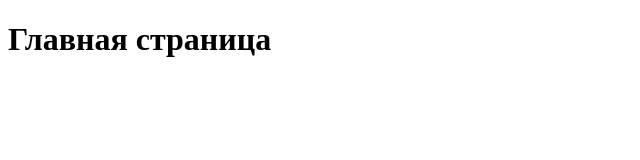
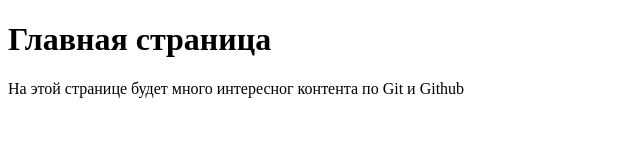
Before and after one commit to TurboVupsen/html_academy, a plain HTML site: page index.html in a window 1280 px wide. Shown: the whole page, without its empty margins (0-640 px from the left). Drawn offline with Linux system fonts and the light colour scheme.

Commit message:
feat: added a paragraph with text to the file index.html

```diff
--- a/index.html
+++ b/index.html
@@ -7,5 +7,9 @@
 </head>
 <body>
     <h1>Главная страница</h1>
+    <p>
+        На этой странице будет много интересног контента по Git и Github
+
+    </p>
 </body>
 </html>
```
Also changed, not shown: pages/about.html (added).
